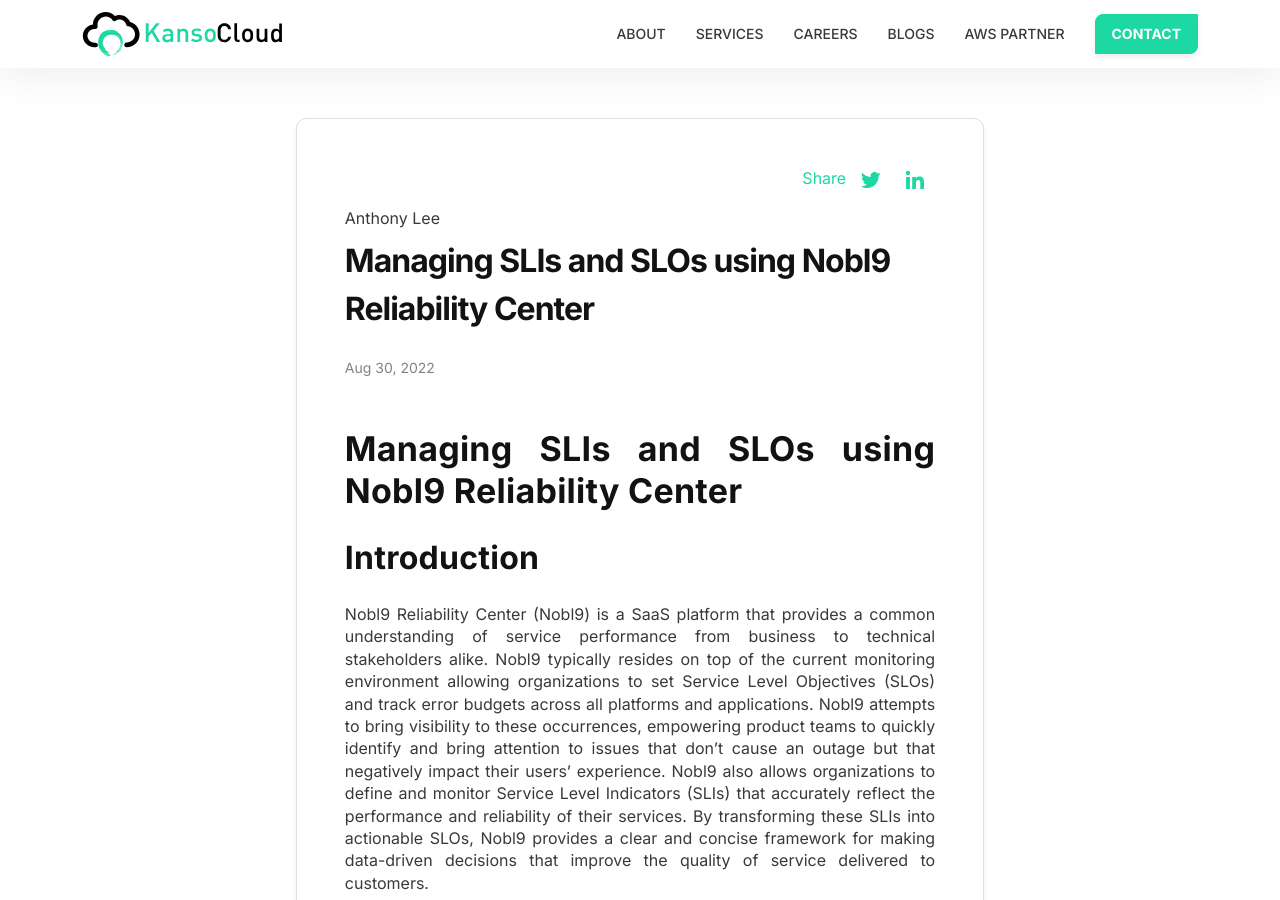
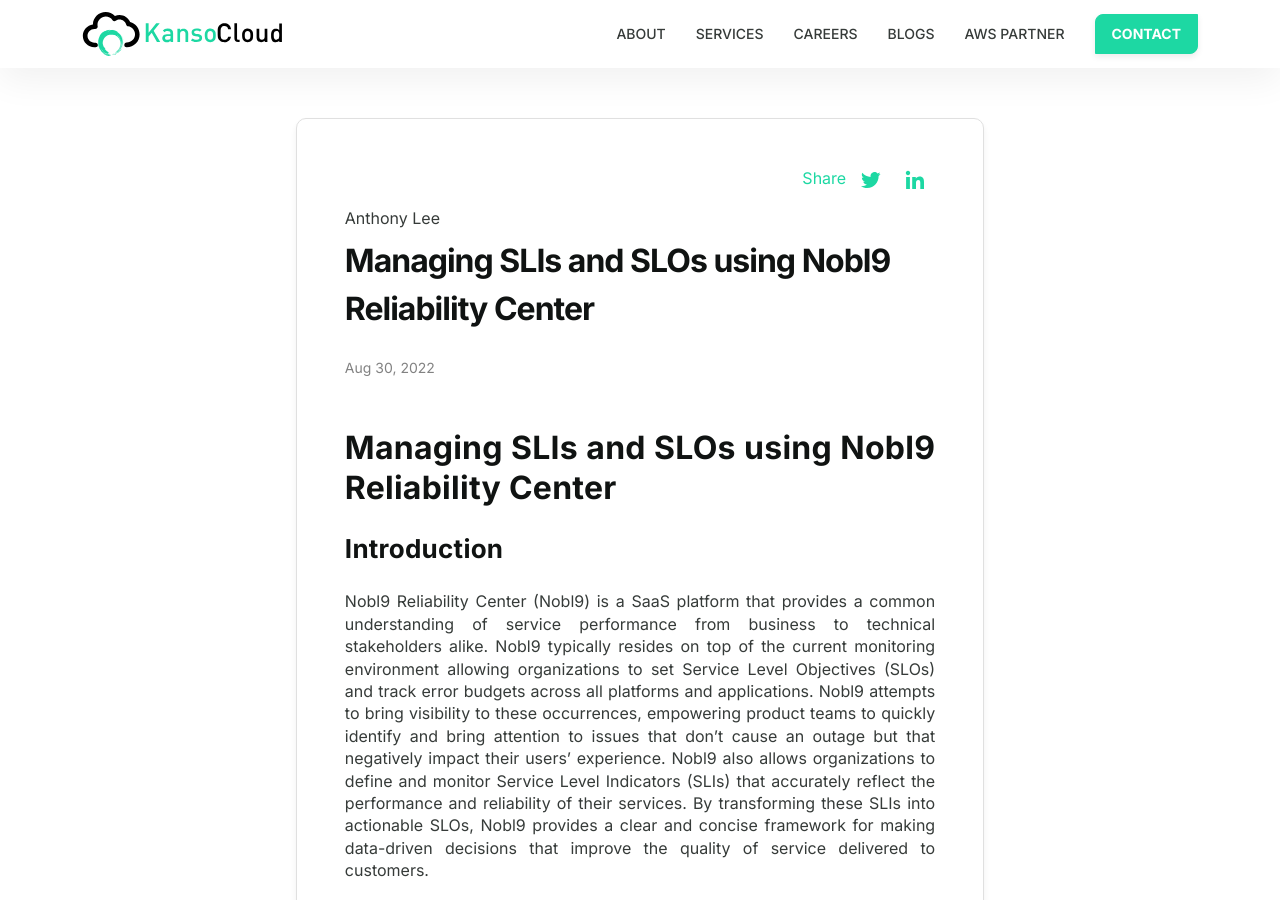
Before and after one commit to KansoCloud/kansocloud.github.io, a Jekyll site: the page built from _posts/2024-08-30-Managing-SLIs-and-SLOs-using-Nobl9-Reliability-Center.md, in a window 1280 px wide and 900 px high. Built offline with Jekyll 4.4.1, drawn with Linux system fonts in a browser that asks for light colours.

Commit message:
altered heading size

```diff
--- a/_posts/2024-08-30-Managing-SLIs-and-SLOs-using-Nobl9-Reliability-Center.md
+++ b/_posts/2024-08-30-Managing-SLIs-and-SLOs-using-Nobl9-Reliability-Center.md
@@ -7,15 +7,15 @@
 writer: "Anthony Lee"
 ---
 
-# **Managing SLIs and SLOs using Nobl9 Reliability Center**
+## **Managing SLIs and SLOs using Nobl9 Reliability Center**
 
-## **Introduction**
+### **Introduction**
 
 Nobl9 Reliability Center (Nobl9) is a SaaS platform that provides a common understanding of service performance from business to technical stakeholders alike. Nobl9 typically resides on top of the current monitoring environment allowing organizations to set Service Level Objectives (SLOs) and track error budgets across all platforms and applications. Nobl9 attempts to bring visibility to these occurrences, empowering product teams to quickly identify and bring attention to issues that don’t cause an outage but that negatively impact their users’ experience. Nobl9 also allows organizations to define and monitor Service Level Indicators (SLIs) that accurately reflect the performance and reliability of their services. By transforming these SLIs into actionable SLOs, Nobl9 provides a clear and concise framework for making data-driven decisions that improve the quality of service delivered to customers.
 
 ![Relaibility center](../images/nobl9/image.png)
 
-## **What are SLIs and SLOs?**
+### **What are SLIs and SLOs?**
 SLIs are quantitative measures that reflect the performance and health of a service. They are derived from the metrics, logs, and traces generated by the underlying system and provide a clear and objective view of how well the specific service is functioning. \
  \
 SLOs, on the other hand, are the targets or goals set for each SLI. They represent the desired level of performance that the service should achieve to meet customer expectations and business objectives.
@@ -35,5 +35,5 @@
 **Deployment Details** \
 The Nobl9 agent deployment process was configured to be self-service by modifying the Observability Platform’s onboarding pipeline to include specific values for the Nobl9 agent's client ID and client secret which users can obtain from the auto-generated Kubernetes deployment file through the Nobl9 UI. This information is then used to dynamically generate the appropriate Kubernetes deployment configuration. An additional parameter is also configured, allowing the user to opt-in for deployment. If opted-in, the pipeline uses the provided credentials to set up the Nobl9 agent securely. This approach gives users more control and flexibility during the onboarding process, allowing them to easily deploy the Nobl9 agent with their specific configuration or skip the deployment if desired.
 
-## **Conclusion**
+### **Conclusion**
 Nobl9’s ability to sit on top of your existing observability infrastructure allows it to seamlessly integrate with and improve the ways in which you can transform your observability data into meaningful insights that alert in real-time and ensure reliability in performance across your entire stack.
```
Also changed, not shown: _posts/2024-08-30-Utilizing-Azure-Network-Manager-to-Simplify-Least-Privileged-Networking.md (+4 -4 lines).
